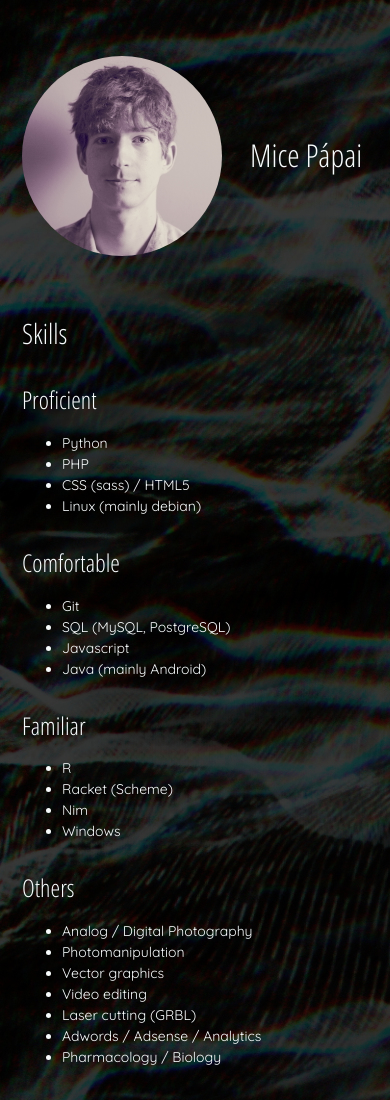
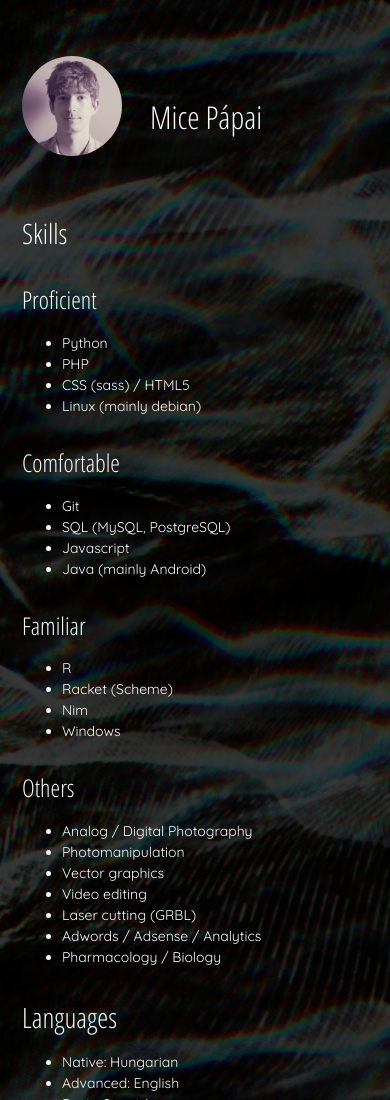
Before and after one commit to qwhex/qwhex.github.io, a plain HTML site: page index.html in a window 390 px wide. Shown: the top 1100 px of the page. Drawn offline with Linux system fonts and the light colour scheme.

Commit message:
Update header size

```diff
--- a/css/q.scss
+++ b/css/q.scss
@@ -145,7 +145,11 @@ a {
   display: block;
 }
 
-label::before {
+label::before {@media only screen and (max-width: 1000px) {
+  .column {
+    width: 20rem;
+  }
+}
   content: 'Show';
 }
 
@@ -178,3 +182,18 @@ label {
   margin: 0;
   padding-top: 75px;
 }
+
+@media only screen and (max-width: 768px) {
+  .header {
+    height: 100px;
+  }
+
+  .portrait {
+    height: 100px;
+  }
+
+  .title {
+    height: 63px;
+    padding-top: 37px;
+  }
+}
```
Also changed, not shown: css/q.min.css.
